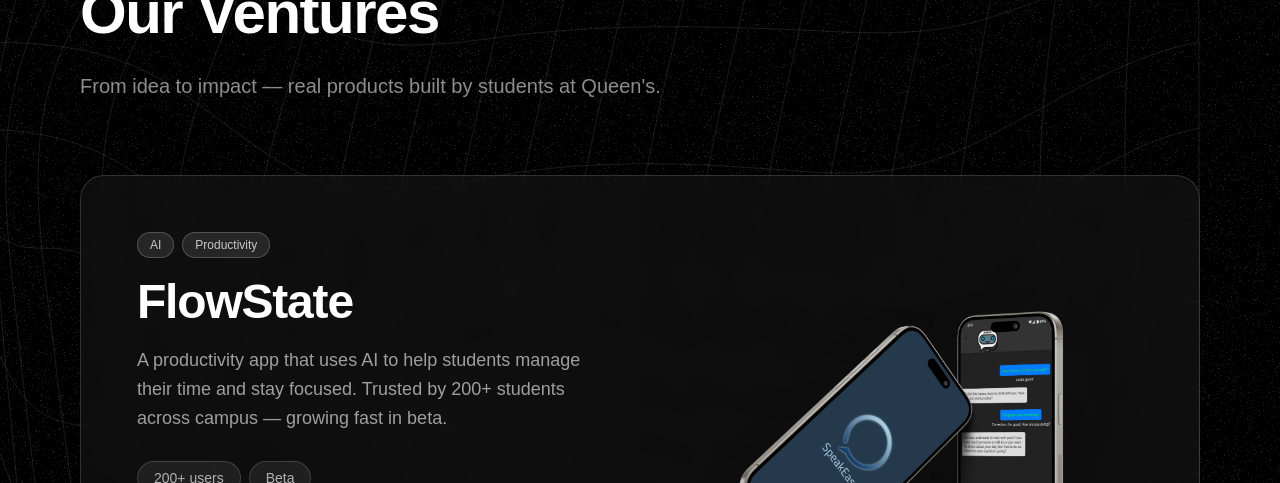
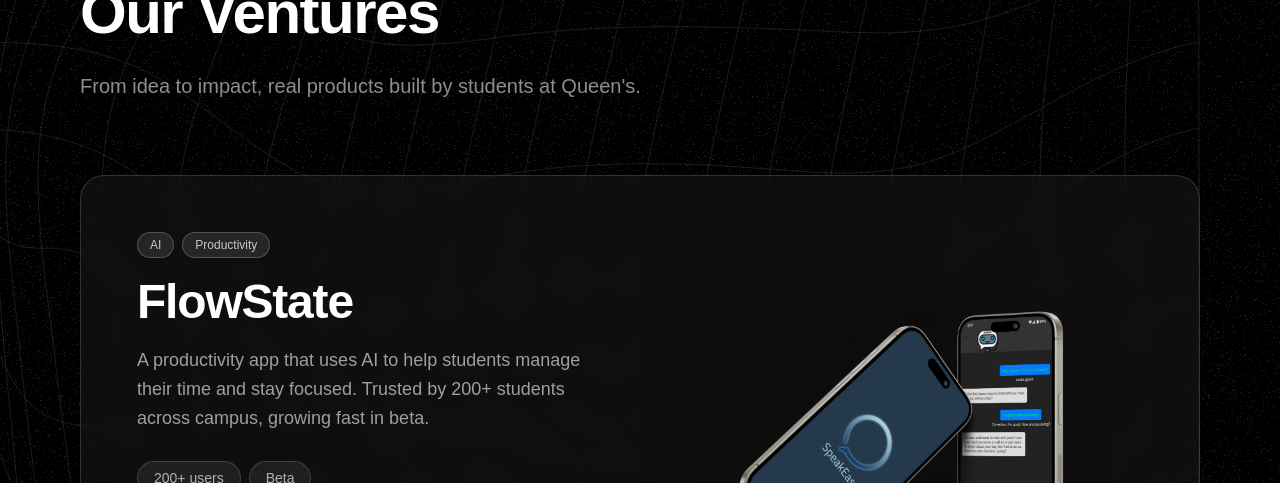
Before and after one commit to NigelGroen5/inqubate-website, a Next.js app: page /ventures in a window 1280 px wide. Shown: the part 215-698 px from the top of the page. Built offline with nearby package versions, Linux system fonts and the light colour scheme.

Commit message:
style: replace em dashes with commas

```diff
--- a/src/app/ventures/page.jsx
+++ b/src/app/ventures/page.jsx
@@ -5,7 +5,7 @@ const featuredVenture = {
   name: "FlowState",
   tags: ["AI", "Productivity"],
   description:
-    "A productivity app that uses AI to help students manage their time and stay focused. Trusted by 200+ students across campus — growing fast in beta.",
+    "A productivity app that uses AI to help students manage their time and stay focused. Trusted by 200+ students across campus, growing fast in beta.",
   stats: ["200+ users", "Beta"],
   founders: ["Sarah Chen", "David Kim"],
 };
@@ -87,7 +87,7 @@ export default function VenturesPage() {
             Our Ventures
           </h1>
           <p className="mt-5 text-xl leading-relaxed text-white/55">
-            From idea to impact — real products built by students at Queen's.
+            From idea to impact, real products built by students at Queen's.
           </p>
         </div>
       </section>
```
